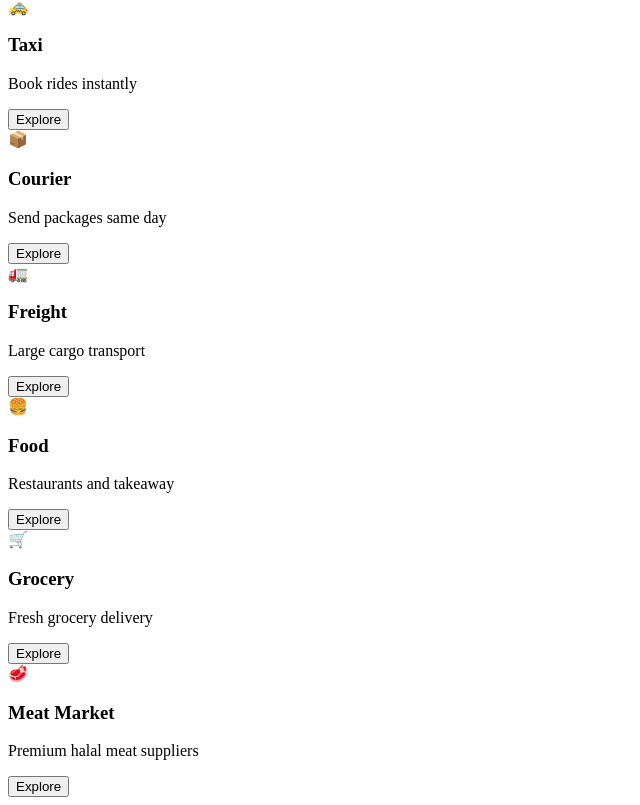
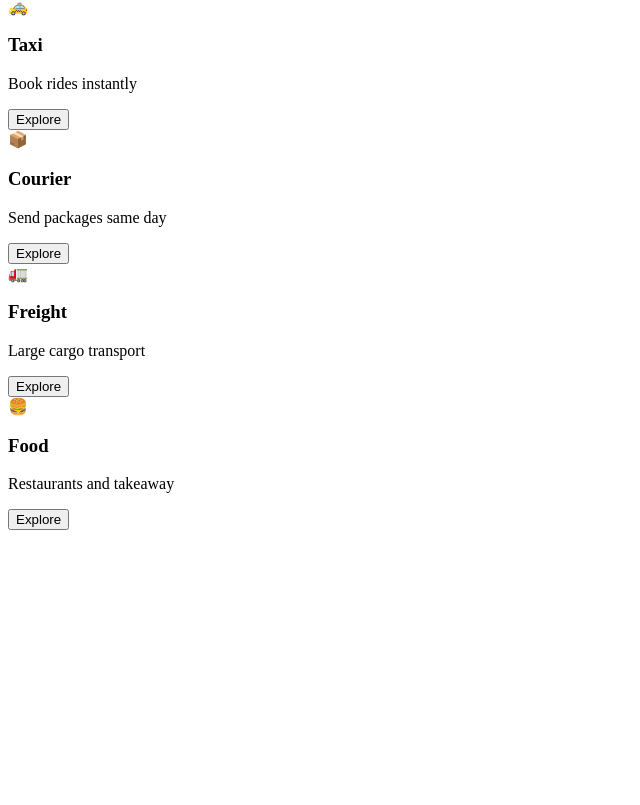
Before and after one commit to therabithole/NINE, a Next.js app in the folder frontend/: page / in a window 1280 px wide. Shown: the part 387-1192 px from the top of the page, without its empty margins (0-640 px from the left). After the commit the page ends 925 px from the top, so only its background shows below. Built offline with nearby package versions, Linux system fonts and the light colour scheme.

Commit message:
Update ServicesGrid.tsx

```diff
--- a/frontend/src/components/home/ServicesGrid.tsx
+++ b/frontend/src/components/home/ServicesGrid.tsx
@@ -19,16 +19,7 @@ const services = [
     desc: 'Restaurants and takeaway',
     icon: '🍔',
   },
-  {
-    title: 'Grocery',
-    desc: 'Fresh grocery delivery',
-    icon: '🛒',
-  },
-  {
-    title: 'Meat Market',
-    desc: 'Premium halal meat suppliers',
-    icon: '🥩',
-  },
+
 ]
 
 export default function ServicesGrid() {
```
